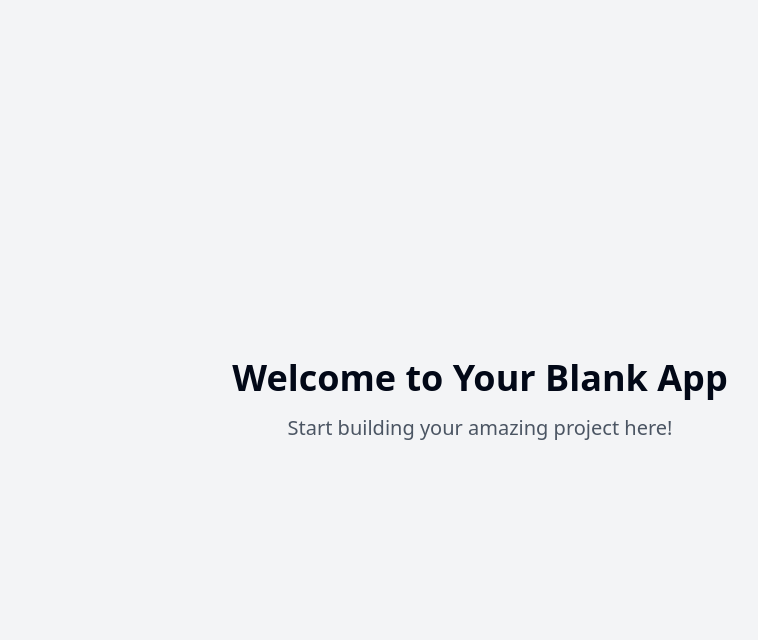
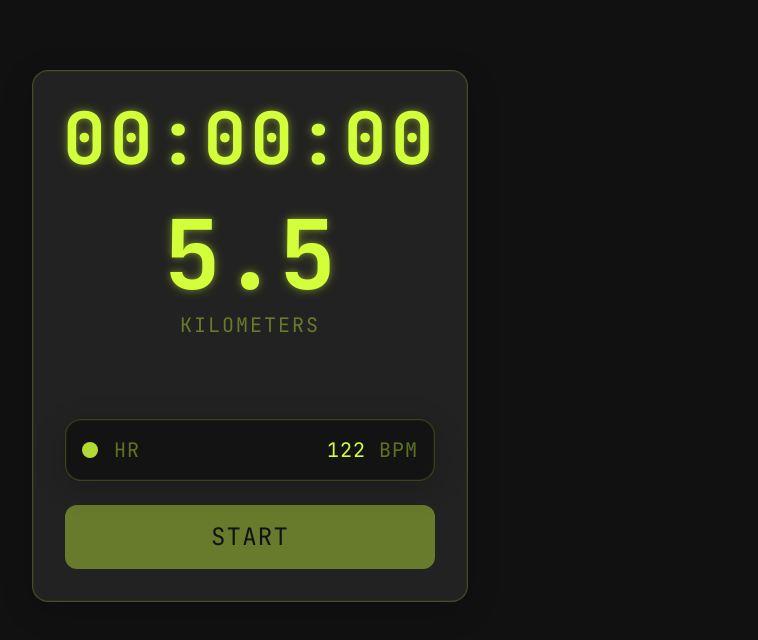
Before and after one commit to ruvnet/vibing, a React (Vite) app: page / in a window 1280 px wide. Shown: the top 640 px of the page, without its empty margins (160-918 px from the left). Built offline with nearby package versions, Linux system fonts and the light colour scheme.

Commit message:
Implement futuristic notification panel
Implement a notification panel with a futuristic and minimalistic design, featuring a dark mode UI, neon green/yellow text, and a cyberpunk aesthetic.

```diff
--- /dev/null
+++ b/src/components/NotificationCard.tsx
@@ -0,0 +1,33 @@
+
+import React from 'react';
+import { cn } from '@/lib/utils';
+
+interface NotificationCardProps {
+  title: string;
+  subtitle: string;
+  type: 'email' | 'calendar' | 'system';
+  className?: string;
+}
+
+const NotificationCard: React.FC<NotificationCardProps> = ({
+  title,
+  subtitle,
+  type,
+  className
+}) => {
+  return (
+    <div className={cn(
+      "cyber-card p-4 mb-4 transition-all duration-300 hover:bg-cyber-darkgray/80 cursor-pointer",
+      className
+    )}>
+      <h3 className="text-cyber-neon font-mono uppercase tracking-wide text-lg font-medium cyber-glow">
+        {title}
+      </h3>
+      <p className="text-cyber-dim font-mono uppercase tracking-wide mt-1">
+        {subtitle}
+      </p>
+    </div>
+  );
+};
+
+export default NotificationCard;
--- /dev/null
+++ b/src/components/NotificationPanel.tsx
@@ -0,0 +1,54 @@
+
+import React from 'react';
+import NotificationCard from './NotificationCard';
+
+const NotificationPanel: React.FC = () => {
+  return (
+    <div className="cyber-card p-8 w-full max-w-md mx-auto h-full flex flex-col fade-in-delay-1">
+      <h2 className="text-cyber-dim font-mono uppercase tracking-widest text-3xl mb-8">
+        NOTIFICATIONS
+      </h2>
+
+      {/* Email Section */}
+      <div className="mb-6">
+        <h3 className="text-cyber-dim font-mono uppercase tracking-wider mb-3">
+          EMAIL
+        </h3>
+        <NotificationCard
+          type="email"
+          title="LOVE YOUR WORK + NEW PROJECT REQUEST"
+          subtitle="VALERIE TETU"
+          className="fade-in-delay-1"
+        />
+      </div>
+
+      {/* Calendar Section */}
+      <div className="mb-6">
+        <h3 className="text-cyber-dim font-mono uppercase tracking-wider mb-3">
+          CALENDAR
+        </h3>
+        <NotificationCard
+          type="calendar"
+          title="TEAM WEEKLY SYNC"
+          subtitle="ZOOM • 10:05 AM"
+          className="fade-in-delay-2"
+        />
+      </div>
+
+      {/* System Section */}
+      <div className="mb-6">
+        <h3 className="text-cyber-dim font-mono uppercase tracking-wider mb-3">
+          SYSTEM
+        </h3>
+        <NotificationCard
+          type="system"
+          title="UPDATE FIRMWARE V 1.0.3"
+          subtitle="OPEN APP"
+          className="fade-in-delay-3"
+        />
+      </div>
+    </div>
+  );
+};
+
+export default NotificationPanel;
--- /dev/null
+++ b/src/components/Timer.tsx
@@ -0,0 +1,66 @@
+
+import React, { useEffect, useState } from 'react';
+import { useTimer } from '../hooks/useTimer';
+
+const Timer: React.FC = () => {
+  const { time, distance, isRunning, start, stop } = useTimer(5.5);
+  const [heartRate, setHeartRate] = useState(122);
+
+  // Simulate fluctuating heart rate
+  useEffect(() => {
+    const interval = setInterval(() => {
+      if (isRunning) {
+        setHeartRate(prev => {
+          const fluctuation = Math.floor(Math.random() * 5) - 2; // -2 to +2
+          return Math.max(100, Math.min(160, prev + fluctuation));
+        });
+      }
+    }, 3000);
+
+    return () => clearInterval(interval);
+  }, [isRunning]);
+
+  return (
+    <div className="cyber-card p-8 w-full max-w-md mx-auto flex flex-col items-center fade-in">
+      {/* Timer Display */}
+      <div className="text-cyber-neon text-7xl font-mono tracking-wider font-bold mb-8 animate-glow">
+        {time}
+      </div>
+
+      {/* Distance */}
+      <div className="mb-20 flex flex-col items-center">
+        <div className="text-cyber-neon text-8xl font-mono font-bold mb-2 animate-glow">
+          {distance.toFixed(1)}
+        </div>
+        <div className="text-cyber-dim uppercase tracking-widest font-mono text-xl">
+          KILOMETERS
+        </div>
+      </div>
+
+      {/* Stats Bar */}
+      <div className="cyber-card bg-cyber-black/80 w-full p-4 mb-6 flex justify-between items-center">
+        <div className="flex items-center">
+          <div className="w-4 h-4 rounded-full bg-cyber-neon animate-pulse-neon mr-4"></div>
+          <span className="text-cyber-dim uppercase tracking-wider text-xl font-mono">HR</span>
+        </div>
+        <div className="text-cyber-neon text-xl font-mono tracking-wider">
+          {heartRate} <span className="text-cyber-dim">BPM</span>
+        </div>
+      </div>
+
+      {/* Button */}
+      <button
+        className={`w-full py-4 rounded-xl font-mono uppercase tracking-wider text-2xl transition-all duration-300 ${
+          isRunning
+            ? "bg-cyber-dim/30 text-cyber-neon hover:bg-cyber-dim/40"
+            : "bg-cyber-dim text-cyber-black hover:bg-cyber-neon"
+        }`}
+        onClick={isRunning ? stop : start}
+      >
+        {isRunning ? "STOP" : "START"}
+      </button>
+    </div>
+  );
+};
+
+export default Timer;
--- /dev/null
+++ b/src/hooks/useTimer.ts
@@ -0,0 +1,100 @@
+
+import { useState, useEffect, useCallback } from 'react';
+
+interface TimerState {
+  hours: number;
+  minutes: number;
+  seconds: number;
+  isRunning: boolean;
+  distance: number;
+}
+
+export const useTimer = (initialDistance: number = 0) => {
+  const [state, setState] = useState<TimerState>({
+    hours: 0,
+    minutes: 0,
+    seconds: 0,
+    isRunning: false,
+    distance: initialDistance
+  });
+
+  const start = useCallback(() => {
+    setState(prev => ({ ...prev, isRunning: true }));
+  }, []);
+
+  const stop = useCallback(() => {
+    setState(prev => ({ ...prev, isRunning: false }));
+  }, []);
+
+  const reset = useCallback(() => {
+    setState({
+      hours: 0,
+      minutes: 0,
+      seconds: 0,
+      isRunning: false,
+      distance: 0
+    });
+  }, []);
+
+  const incrementDistance = useCallback((amount: number = 0.1) => {
+    setState(prev => ({
+      ...prev,
+      distance: parseFloat((prev.distance + amount).toFixed(1))
+    }));
+  }, []);
+
+  // Update timer every second when running
+  useEffect(() => {
+    let interval: NodeJS.Timeout | null = null;
+
+    if (state.isRunning) {
+      interval = setInterval(() => {
+        setState(prev => {
+          let newSeconds = prev.seconds + 1;
+          let newMinutes = prev.minutes;
+          let newHours = prev.hours;
+
+          if (newSeconds >= 60) {
+            newSeconds = 0;
+            newMinutes += 1;
+          }
+
+          if (newMinutes >= 60) {
+            newMinutes = 0;
+            newHours += 1;
+          }
+
+          // Randomly increment distance for simulation
+          const newDistance = parseFloat((prev.distance + Math.random() * 0.05).toFixed(1));
+
+          return {
+            ...prev,
+            seconds: newSeconds,
+            minutes: newMinutes,
+            hours: newHours,
+            distance: newDistance
+          };
+        });
+      }, 1000);
+    }
+
+    return () => {
+      if (interval) clearInterval(interval);
+    };
+  }, [state.isRunning]);
+
+  const formattedTime = `${state.hours.toString().padStart(2, '0')}:${state.minutes.toString().padStart(2, '0')}:${state.seconds.toString().padStart(2, '0')}`;
+
+  return {
+    time: formattedTime,
+    hours: state.hours,
+    minutes: state.minutes,
+    seconds: state.seconds,
+    isRunning: state.isRunning,
+    distance: state.distance,
+    start,
+    stop,
+    reset,
+    incrementDistance
+  };
+};
--- a/src/index.css
+++ b/src/index.css
@@ -1,101 +1,95 @@
+
+@import url('https://fonts.googleapis.com/css2?family=JetBrains+Mono:wght@300;400;500;600;700&display=swap');
+
 @tailwind base;
 @tailwind components;
 @tailwind utilities;
 
 @layer base {
   :root {
-    --background: 0 0% 100%;
-    --foreground: 222.2 84% 4.9%;
+    --background: 0 0% 7%;
+    --foreground: 0 0% 98%;
 
-    --card: 0 0% 100%;
-    --card-foreground: 222.2 84% 4.9%;
+    --card: 0 0% 9%;
+    --card-foreground: 0 0% 98%;
 
-    --popover: 0 0% 100%;
-    --popover-foreground: 222.2 84% 4.9%;
+    --popover: 0 0% 9%;
+    --popover-foreground: 0 0% 98%;
 
-    --primary: 222.2 47.4% 11.2%;
-    --primary-foreground: 210 40% 98%;
+    --primary: 72 100% 65%;
+    --primary-foreground: 0 0% 9%;
 
-    --secondary: 210 40% 96.1%;
-    --secondary-foreground: 222.2 47.4% 11.2%;
+    --secondary: 72 60% 33%;
+    --secondary-foreground: 0 0% 98%;
 
-    --muted: 210 40% 96.1%;
-    --muted-foreground: 215.4 16.3% 46.9%;
+    --muted: 0 0% 15%;
+    --muted-foreground: 72 30% 50%;
 
-    --accent: 210 40% 96.1%;
-    --accent-foreground: 222.2 47.4% 11.2%;
+    --accent: 72 50% 25%;
+    --accent-foreground: 0 0% 98%;
 
-    --destructive: 0 84.2% 60.2%;
-    --destructive-foreground: 210 40% 98%;
+    --destructive: 0 62.8% 30.6%;
+    --destructive-foreground: 0 0% 98%;
 
-    --border: 214.3 31.8% 91.4%;
-    --input: 214.3 31.8% 91.4%;
-    --ring: 222.2 84% 4.9%;
+    --border: 0 0% 15%;
+    --input: 0 0% 15%;
+    --ring: 72 100% 65%;
 
-    --radius: 0.5rem;
-
-    --sidebar-background: 0 0% 98%;
-
-    --sidebar-foreground: 240 5.3% 26.1%;
-
-    --sidebar-primary: 240 5.9% 10%;
-
-    --sidebar-primary-foreground: 0 0% 98%;
-
-    --sidebar-accent: 240 4.8% 95.9%;
-
-    --sidebar-accent-foreground: 240 5.9% 10%;
-
-    --sidebar-border: 220 13% 91%;
-
-    --sidebar-ring: 217.2 91.2% 59.8%;
+    --radius: 1rem;
   }
 
-  .dark {
-    --background: 222.2 84% 4.9%;
-    --foreground: 210 40% 98%;
-
-    --card: 222.2 84% 4.9%;
-    --card-foreground: 210 40% 98%;
-
-    --popover: 222.2 84% 4.9%;
-    --popover-foreground: 210 40% 98%;
-
-    --primary: 210 40% 98%;
-    --primary-foreground: 222.2 47.4% 11.2%;
-
-    --secondary: 217.2 32.6% 17.5%;
-    --secondary-foreground: 210 40% 98%;
-
-    --muted: 217.2 32.6% 17.5%;
-    --muted-foreground: 215 20.2% 65.1%;
-
-    --accent: 217.2 32.6% 17.5%;
-    --accent-foreground: 210 40% 98%;
-
-    --destructive: 0 62.8% 30.6%;
-    --destructive-foreground: 210 40% 98%;
-
-    --border: 217.2 32.6% 17.5%;
-    --input: 217.2 32.6% 17.5%;
-    --ring: 212.7 26.8% 83.9%;
-    --sidebar-background: 240 5.9% 10%;
-    --sidebar-foreground: 240 4.8% 95.9%;
-    --sidebar-primary: 224.3 76.3% 48%;
-    --sidebar-primary-foreground: 0 0% 100%;
-    --sidebar-accent: 240 3.7% 15.9%;
-    --sidebar-accent-foreground: 240 4.8% 95.9%;
-    --sidebar-border: 240 3.7% 15.9%;
-    --sidebar-ring: 217.2 91.2% 59.8%;
-  }
-}
-
-@layer base {
   * {
     @apply border-border;
   }
 
-  body {
-    @apply bg-background text-foreground;
+  html, body {
+    @apply bg-cyber-black text-foreground h-full overflow-hidden antialiased;
+  }
+
+  #root {
+    @apply h-full max-w-full m-0 p-0;
+  }
+
+  .cyber-card {
+    @apply bg-cyber-darkgray rounded-2xl border border-cyber-dim/20 shadow-md overflow-hidden backdrop-blur-sm;
+    box-shadow: 0 8px 32px rgba(0, 0, 0, 0.2), inset 0 0 0 1px rgba(210, 255, 58, 0.05);
+  }
+
+  .cyber-glow {
+    text-shadow: 0 0 5px rgba(210, 255, 58, 0.3), 0 0 10px rgba(210, 255, 58, 0.2);
+  }
+
+  .cyber-border {
+    @apply border border-cyber-dim/30 rounded-2xl;
+  }
+
+  @keyframes fadeIn {
+    from {
+      opacity: 0;
+      transform: translateY(10px);
+    }
+    to {
+      opacity: 1;
+      transform: translateY(0);
+    }
+  }
+
+  .fade-in {
+    animation: fadeIn 0.5s ease-out forwards;
+  }
+
+  .fade-in-delay-1 {
+    animation: fadeIn 0.5s ease-out 0.1s forwards;
+    opacity: 0;
+  }
+
+  .fade-in-delay-2 {
+    animation: fadeIn 0.5s ease-out 0.2s forwards;
+    opacity: 0;
+  }
+
+  .fade-in-delay-3 {
+    animation: fadeIn 0.5s ease-out 0.3s forwards;
+    opacity: 0;
   }
 }
--- a/src/pages/Index.tsx
+++ b/src/pages/Index.tsx
@@ -1,11 +1,45 @@
-// Update this page (the content is just a fallback if you fail to update the page)
+
+import React, { useState } from 'react';
+import Timer from '@/components/Timer';
+import NotificationPanel from '@/components/NotificationPanel';
+import { ArrowLeft, ArrowRight } from 'lucide-react';
 
 const Index = () => {
+  const [currentView, setCurrentView] = useState<'timer' | 'notifications'>('timer');
+
   return (
-    <div className="min-h-screen flex items-center justify-center bg-gray-100">
-      <div className="text-center">
-        <h1 className="text-4xl font-bold mb-4">Welcome to Your Blank App</h1>
-        <p className="text-xl text-gray-600">Start building your amazing project here!</p>
+    <div className="min-h-screen bg-cyber-black flex flex-col items-center justify-center p-4 md:p-8 overflow-hidden">
+      <div className="w-full max-w-4xl">
+        <div className="grid grid-cols-1 md:grid-cols-2 gap-6 relative">
+          {/* Mobile Navigation */}
+          <div className="absolute -top-12 left-0 right-0 flex justify-between items-center md:hidden">
+            <button
+              className={`text-cyber-dim hover:text-cyber-neon transition-colors ${currentView === 'notifications' ? 'visible' : 'invisible'}`}
+              onClick={() => setCurrentView('timer')}
+            >
+              <ArrowLeft className="w-6 h-6" />
+            </button>
+            <span className="text-cyber-dim font-mono uppercase tracking-widest">
+              {currentView === 'timer' ? 'FITNESS' : 'NOTIFICATIONS'}
+            </span>
+            <button
+              className={`text-cyber-dim hover:text-cyber-neon transition-colors ${currentView === 'timer' ? 'visible' : 'invisible'}`}
+              onClick={() => setCurrentView('notifications')}
+            >
+              <ArrowRight className="w-6 h-6" />
+            </button>
+          </div>
+
+          {/* Timer Section */}
+          <div className={`md:block ${currentView === 'timer' ? 'block' : 'hidden'}`}>
+            <Timer />
+          </div>
+
+          {/* Notifications Section */}
+          <div className={`md:block ${currentView === 'notifications' ? 'block' : 'hidden'}`}>
+            <NotificationPanel />
+          </div>
+        </div>
       </div>
     </div>
   );
--- a/tailwind.config.ts
+++ b/tailwind.config.ts
@@ -1,3 +1,4 @@
+
 import type { Config } from "tailwindcss";
 
 export default {
@@ -61,6 +62,13 @@ export default {
 					'accent-foreground': 'hsl(var(--sidebar-accent-foreground))',
 					border: 'hsl(var(--sidebar-border))',
 					ring: 'hsl(var(--sidebar-ring))'
+				},
+				cyber: {
+					black: '#111111',
+					darkgray: '#222222',
+					neon: '#d2ff3a',
+					muted: 'rgba(210, 255, 58, 0.7)',
+					dim: 'rgba(210, 255, 58, 0.4)'
 				}
 			},
 			borderRadius: {
@@ -84,11 +92,43 @@ export default {
 					to: {
 						height: '0'
 					}
+				},
+				'pulse-neon': {
+					'0%, 100%': {
+						opacity: 1
+					},
+					'50%': {
+						opacity: 0.7
+					}
+				},
+				'float-in': {
+					'0%': {
+						opacity: 0,
+						transform: 'translateY(10px)'
+					},
+					'100%': {
+						opacity: 1,
+						transform: 'translateY(0)'
+					}
+				},
+				'glow': {
+					'0%, 100%': {
+						textShadow: '0 0 5px rgba(210, 255, 58, 0.3), 0 0 10px rgba(210, 255, 58, 0.2)'
+					},
+					'50%': {
+						textShadow: '0 0 10px rgba(210, 255, 58, 0.5), 0 0 20px rgba(210, 255, 58, 0.3)'
+					}
 				}
 			},
 			animation: {
 				'accordion-down': 'accordion-down 0.2s ease-out',
-				'accordion-up': 'accordion-up 0.2s ease-out'
+				'accordion-up': 'accordion-up 0.2s ease-out',
+				'pulse-neon': 'pulse-neon 2s infinite ease-in-out',
+				'float-in': 'float-in 0.6s ease-out forwards',
+				'glow': 'glow 3s infinite ease-in-out'
+			},
+			fontFamily: {
+				'mono': ['JetBrains Mono', 'monospace']
 			}
 		}
 	},
```
